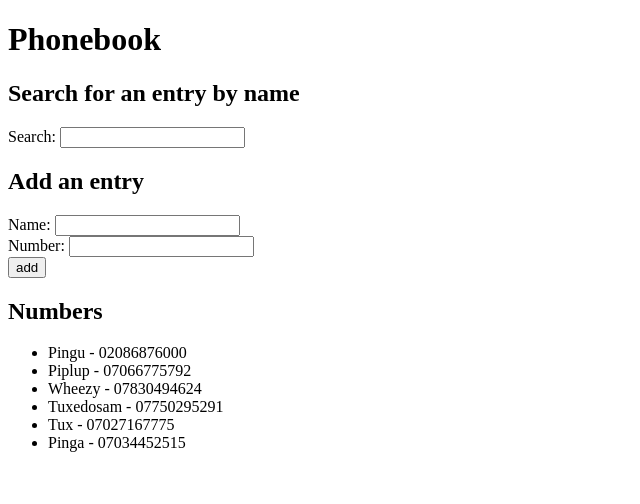
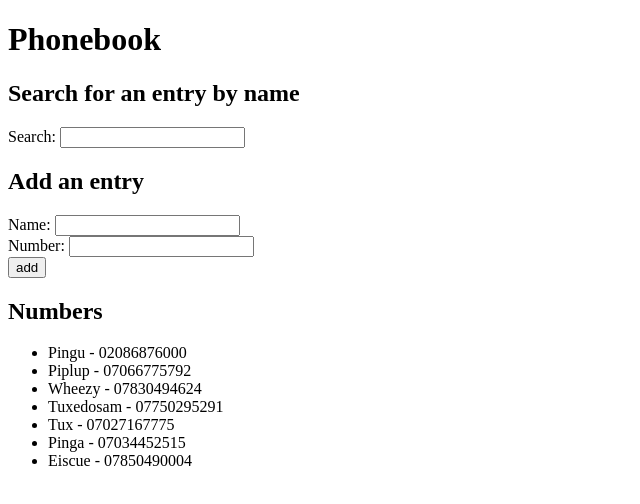
Before and after one commit to Katnippy/phonebook, a React (Vite) app: page / in a window 1280 px wide. Shown: the top 504 px of the page, without its empty margins (0-640 px from the left). Built offline with nearby package versions, Linux system fonts and the light colour scheme; data requests are answered from the project's data file.

Commit message:
Make app set entries from JSON database.

```diff
--- a/db.json
+++ b/db.json
@@ -1,5 +1,5 @@
 {
-  "entries":[
+  "entries": [
     {
       "name": "Pingu",
       "number": "02086876000",
@@ -29,6 +29,11 @@
       "name": "Pinga",
       "number": "07034452515",
       "id": 6
+    },
+    {
+      "name": "Eiscue",
+      "number": "07850490004",
+      "id": 7
     }
   ]
 }
--- a/src/App.jsx
+++ b/src/App.jsx
@@ -16,7 +16,7 @@ export default function App() {
       .get('http://localhost:3001/entries')
       .then(response => {
         setEntries(response.data);
-      })
+      });
   }, []);
 
   function handleSearchChange(event) {
@@ -37,8 +37,13 @@ export default function App() {
         number: newNumber
       };
       setEntries(entries.concat(entryObject));
-      setNewName('');
-      setNewNumber('');
+      axios
+        .post('http://localhost:3001/entries', entryObject)
+        .then(response => {
+          setEntries(entries.concat(response.data));
+          setNewName('');
+          setNewNumber('');
+        });
     } else if (entries.some((entry) => entry.name === newName)) {
       alert(`${newName} has already been added to the phonebook!`);
     } else {
```
